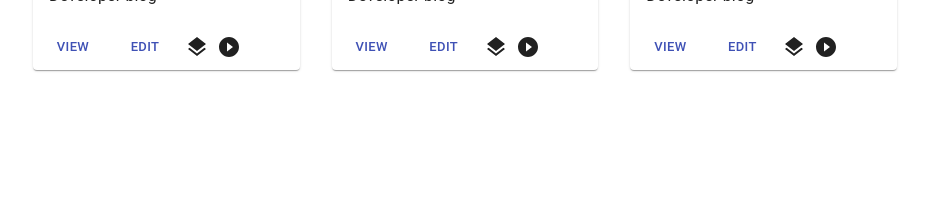
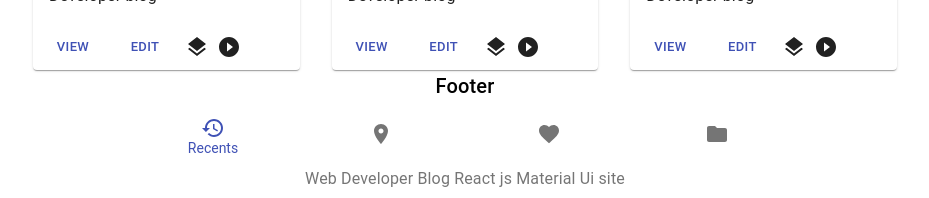
Before and after one commit to NookieNoo/widget-news, a React app: page / in a window 1280 px wide. Shown: the part 1696-1894 px from the top of the page, without its empty margins (175-1104 px from the left). Before the commit the page ends 1782 px from the top, so only its background shows below. Built offline with nearby package versions, Linux system fonts and the light colour scheme; no server answers; the HTML template or start-up script is replaced by a standard one.

Commit message:
Конец шаблонной верстки

```diff
--- a/src/frontend/components/App.js
+++ b/src/frontend/components/App.js
@@ -154,6 +154,7 @@ function App(props) {
                     </Container>
                 </div>
             </main>
+            <Footer />
         </>
     );
 }
--- a/src/frontend/components/universal/Footer.js
+++ b/src/frontend/components/universal/Footer.js
@@ -1,24 +1,54 @@
-import React from "react";
+import React from 'react';
 import PropTypes from 'prop-types';
+import { Typography } from '@material-ui/core';
+import { makeStyles } from '@material-ui/core/styles';
+import FolderIcon from '@material-ui/icons/Folder';
+import RestoreIcon from '@material-ui/icons/Restore';
+import FavoriteIcon from '@material-ui/icons/Favorite';
+import LocationOnIcon from '@material-ui/icons/LocationOn';
+
+import BottomNavigation from '@material-ui/core/BottomNavigation';
+import BottomNavigationAction from '@material-ui/core/BottomNavigationAction';
+
+const useStyles = makeStyles((theme) => ({
+    root: {
+        flexGrow: 1,
+    },
+}));
 
 function Footer(props) {
-    const { isLogged } = props;
+    // const { isLogged } = props;
+    const classes = useStyles();
+    const [value, setValue] = React.useState('recents');
+
+    const handleChange = (event, newValue) => {
+        setValue(newValue);
+    };
+
     return (
-        <div id="footer">
-            <span>
-                CMS to SimpleMVC © 2020. Все права принадлежат всем. ;)
-        </span>
-            {' '}
-            <a href="#">
-                {isLogged ? 'Log out' : 'Log in'}
-            </a>
-
-        </div>
+        <footer>
+            <Typography variant="h6" align="center" gutterBottom>
+                Footer
+            </Typography>
+            <BottomNavigation value={value} onChange={handleChange} className={classes.root}>
+                <BottomNavigationAction label="Recents" value="recents" icon={<RestoreIcon />} />
+                <BottomNavigationAction label="Nearby" value="nearby" icon={<LocationOnIcon />} />
+                <BottomNavigationAction
+                    label="Favorites"
+                    value="favorites"
+                    icon={<FavoriteIcon />}
+                />
+                <BottomNavigationAction label="Folder" value="folder" icon={<FolderIcon />} />
+            </BottomNavigation>
+            <Typography align="center" color="textSecondary" component="p" variant="subtitle1">
+                Web Developer Blog React js Material Ui site
+            </Typography>
+        </footer>
     );
 }
 
 export default Footer;
 
-Footer.propTypes = {
-    isLogged: PropTypes.bool.isRequired,
-};
+// Footer.propTypes = {
+//     isLogged: PropTypes.bool.isRequired,
+// };
--- a/src/frontend/components/universal/Header.js
+++ b/src/frontend/components/universal/Header.js
@@ -1,14 +1,27 @@
 import React from 'react';
 import logo from '@images/logo.jpg';
 
-import { Container, AppBar, Toolbar, IconButton, Typography, Button, Box } from '@material-ui/core';
+import {
+    Container,
+    AppBar,
+    Toolbar,
+    IconButton,
+    Typography,
+    Button,
+    Box,
+    Dialog,
+    DialogTitle,
+    DialogContent,
+    DialogContentText,
+    DialogActions,
+    TextField,
+} from '@material-ui/core';
 import MenuIcon from '@material-ui/icons/Menu';
 import { makeStyles } from '@material-ui/core/styles';
 
+// import TextField from '@material-ui/core/TextField';
+
 const useStyles = makeStyles((theme) => ({
-    root: {
-        flexGrow: 1,
-    },
     menuButton: {
         marginRight: theme.spacing(1), //по умоллчанию 8px
     },
@@ -19,6 +32,16 @@ const useStyles = makeStyles((theme) => ({
 
 function Header(props) {
     const classes = useStyles();
+
+    const [open, setOpen] = React.useState(false);
+
+    const handleClickOpen = () => {
+        setOpen(true);
+    };
+    const handleClose = () => {
+        setOpen(false);
+    };
+
     return (
         <AppBar position="fixed">
             <Container fixed>
@@ -33,9 +56,42 @@ function Header(props) {
                     </IconButton>
                     <Typography className={classes.title}>Widget News</Typography>
                     <Box mr={3}>
-                        <Button color="inherit" variant="outlined">
+                        <Button color="inherit" variant="outlined" onClick={handleClickOpen}>
                             Log in
                         </Button>
+                        <Dialog
+                            open={open}
+                            onClose={handleClose}
+                            aria-labelledby="form-dialog-title"
+                        >
+                            <DialogTitle id="form-dialog-title">Log in</DialogTitle>
+                            <DialogContent>
+                                <DialogContentText>Log in to see videos</DialogContentText>
+                                <TextField
+                                    autoFocus
+                                    margin="dense"
+                                    id="name"
+                                    label="Email"
+                                    type="email"
+                                    fullWidth
+                                />
+                                <TextField
+                                    margin="dense"
+                                    id="pass"
+                                    label="Password"
+                                    type="password"
+                                    fullWidth
+                                />
+                            </DialogContent>
+                            <DialogActions>
+                                <Button onClick={handleClose} color="primary">
+                                    Cancel
+                                </Button>
+                                <Button onClick={handleClose} color="primary">
+                                    Log in
+                                </Button>
+                            </DialogActions>
+                        </Dialog>
                     </Box>
                     <Button color="secondary" variant="contained">
                         Sign Up
```
